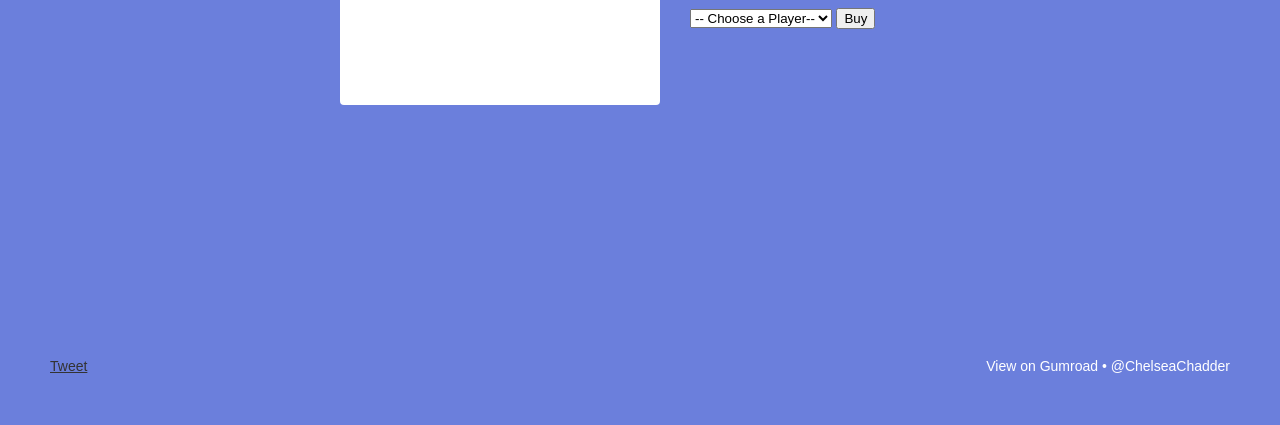
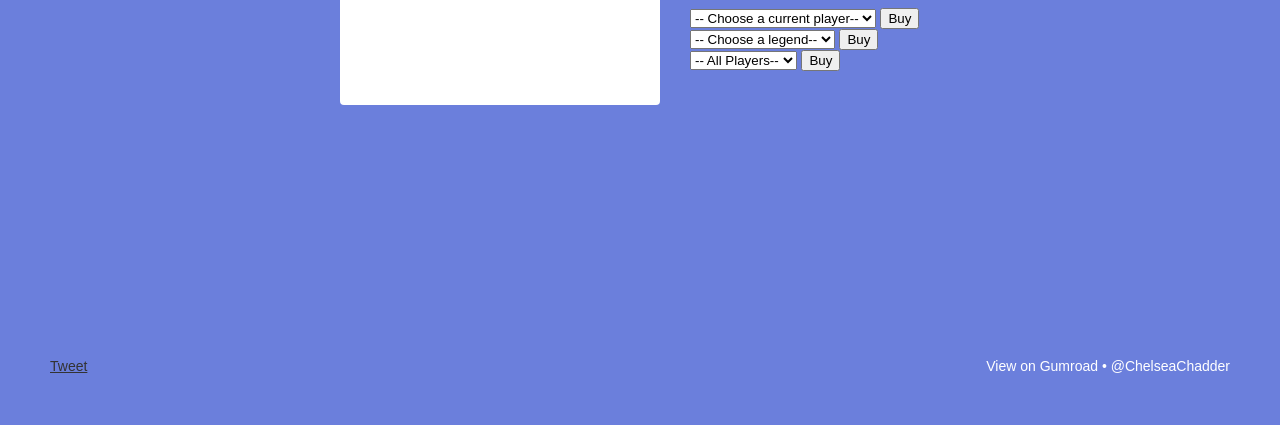
Before and after one commit to ChelseaStatsArchive/ChelseaChadder.com, a plain HTML site: page index.html in a window 1280 px wide. Shown: the part 375-800 px from the top of the page. Drawn offline with nearby package versions, Linux system fonts and the light colour scheme.

Commit message:
Update index.html

```diff
--- a/index.html
+++ b/index.html
@@ -34,12 +34,30 @@
       <p>Statistical analysis of Chelsea players past and present</p>
 <form action="../" class="form">
   	<select name="mySelectbox">
-		<option value="" class="bolder"> -- Choose a Player--</option>
+		<option value="" class="bolder"> -- Choose a current player--</option>
+    <option value="http://gumroad.com/chelseachadder/davidluiz">David Luiz</option>
+
+		</select>
+		<input type="button" class="btn btn-primary btn-mini" onclick="window.open(this.form.mySelectbox.options[this.form.mySelectbox.selectedIndex].value,'_top')" value="Buy">
+</form>
+
+<form action="../" class="form">
+  	<select name="mySelectbox">
+		<option value="" class="bolder"> -- Choose a legend--</option>
+    <option value="http://gumroad.com/chelseachadder/johnterry">John Terry</option>
+    <option value="http://gumroad.com/chelseachadder/franklampard">Frank Lampard</option>
+		</select>
+		<input type="button" class="btn btn-primary btn-mini" onclick="window.open(this.form.mySelectbox.options[this.form.mySelectbox.selectedIndex].value,'_top')" value="Buy">
+</form>
+
+<form action="../" class="form">
+  	<select name="mySelectbox">
+		<option value="" class="bolder"> -- All Players--</option>
     <option value="http://gumroad.com/chelseachadder/pauloferreira">Paulo Ferreira</option>
 
 		</select>
 		<input type="button" class="btn btn-primary btn-mini" onclick="window.open(this.form.mySelectbox.options[this.form.mySelectbox.selectedIndex].value,'_top')" value="Buy">
-		</form>
+</form>
     </div>
   </div>
 
```
